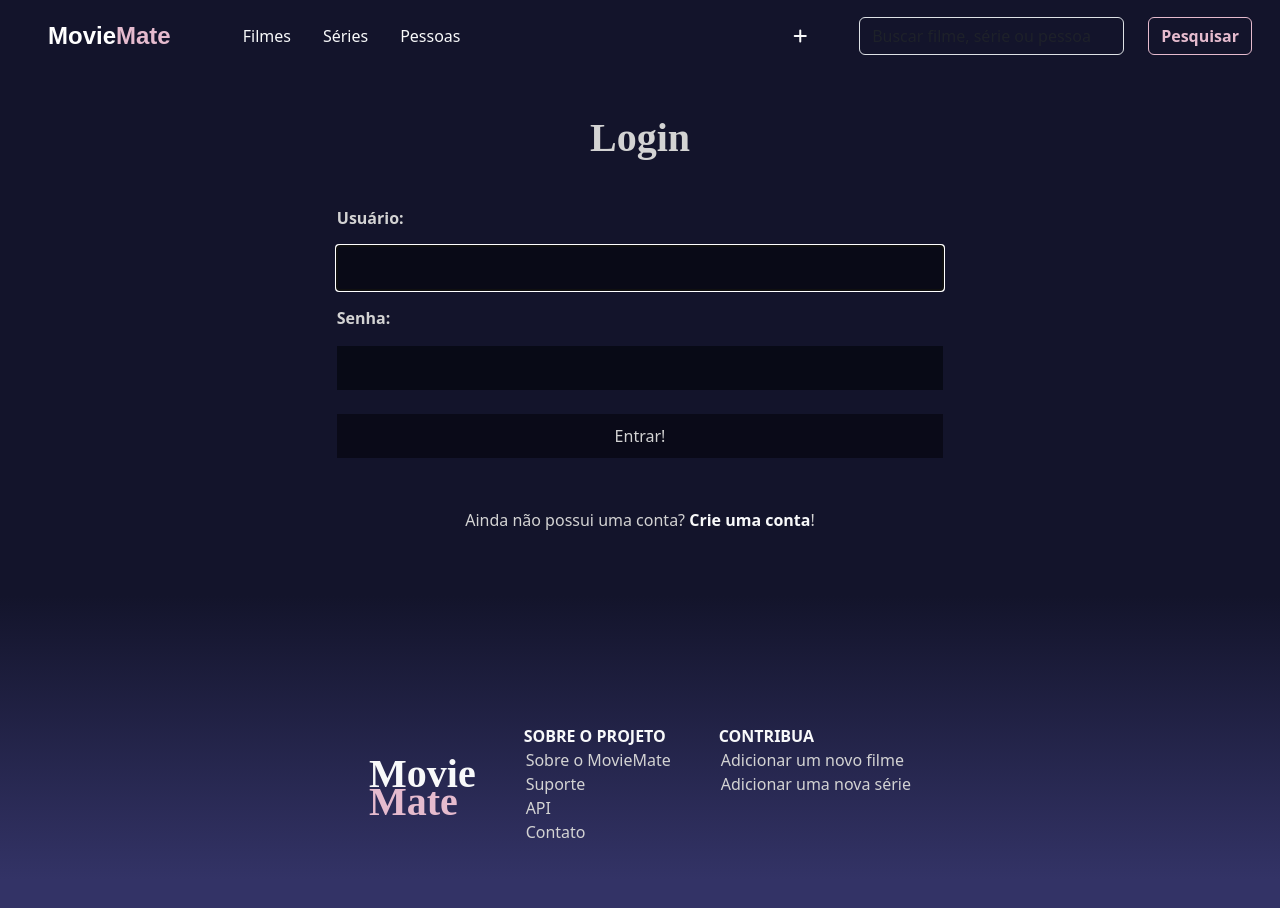
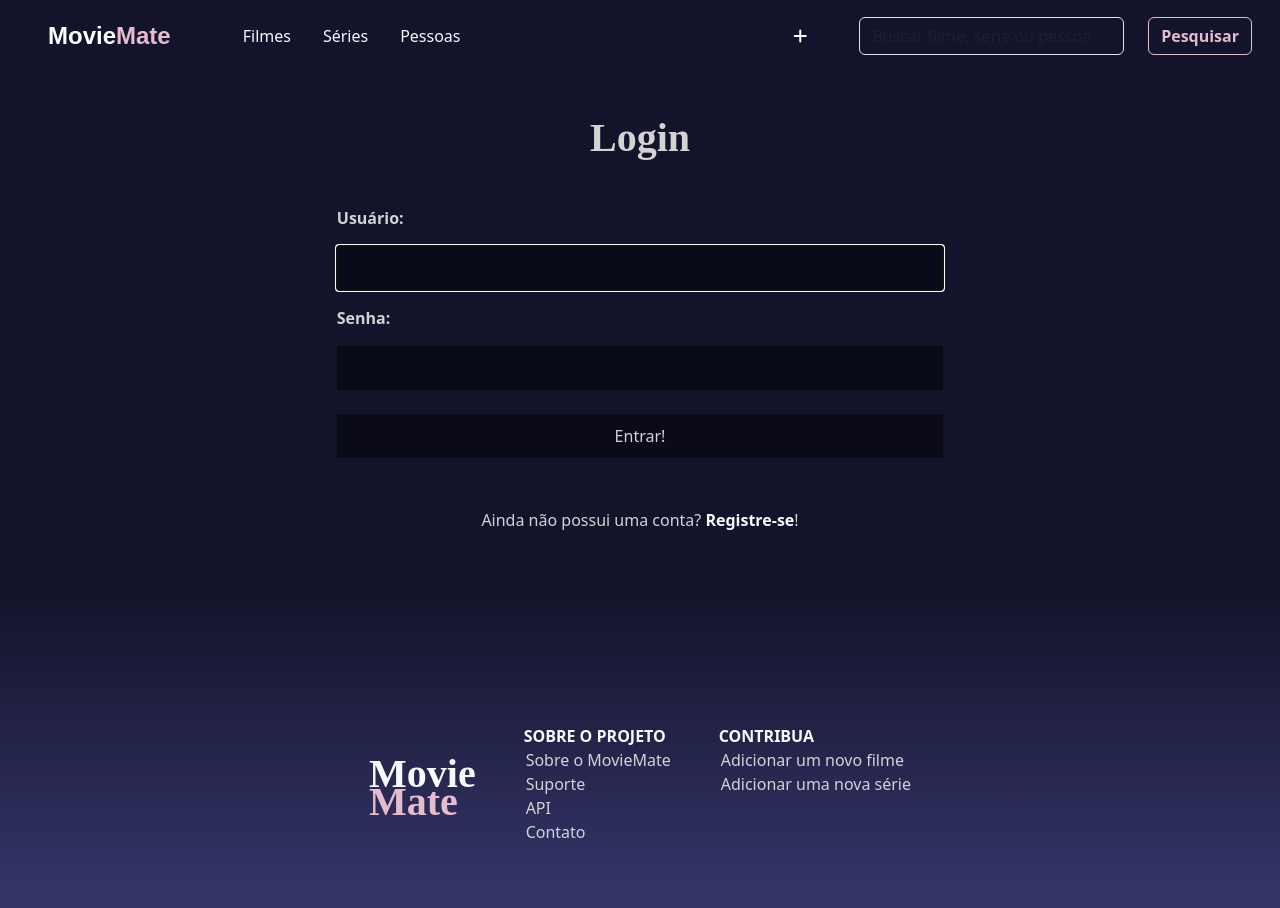
Before and after one commit to evanapimenta/film-catalog, a Django app: page /login in a window 1280 px wide. Run offline with Django 4.2, Linux system fonts and the light colour scheme; some libraries are stand-ins or nearby versions; some web fonts are replaced.

Commit message:
Minor UI updates

```diff
--- a/templates/config/login/login.html
+++ b/templates/config/login/login.html
@@ -26,6 +26,6 @@
         {{ form.password.label_tag }} {{ form.password }}
         <input type="submit" value="Entrar!" class="lr-btn align-self-center my-2 w-100">
     </form>
-    <p>Ainda não possui uma conta? <a class="text-light fw-bold text-decoration-none" href="{% url 'register' %}">Crie uma conta</a>!</p>
+    <p>Ainda não possui uma conta? <a class="text-light fw-bold text-decoration-none" href="{% url 'register' %}">Registre-se</a>!</p>
 </div>
 {% endblock %}
```
